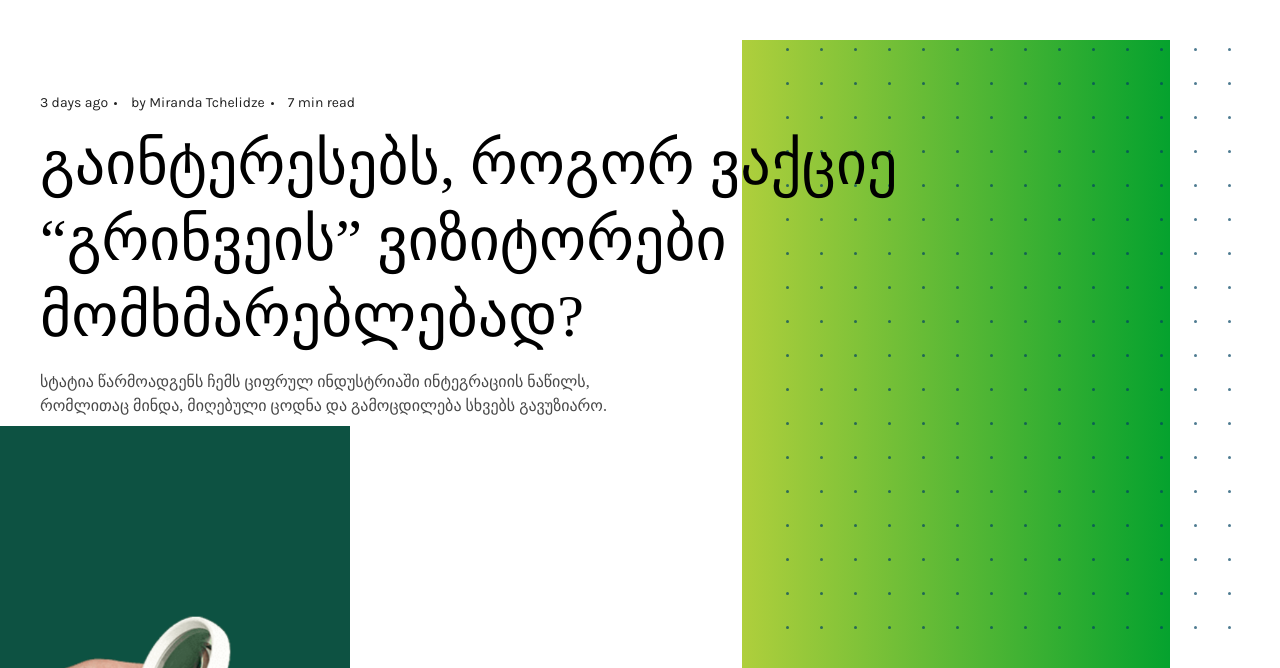
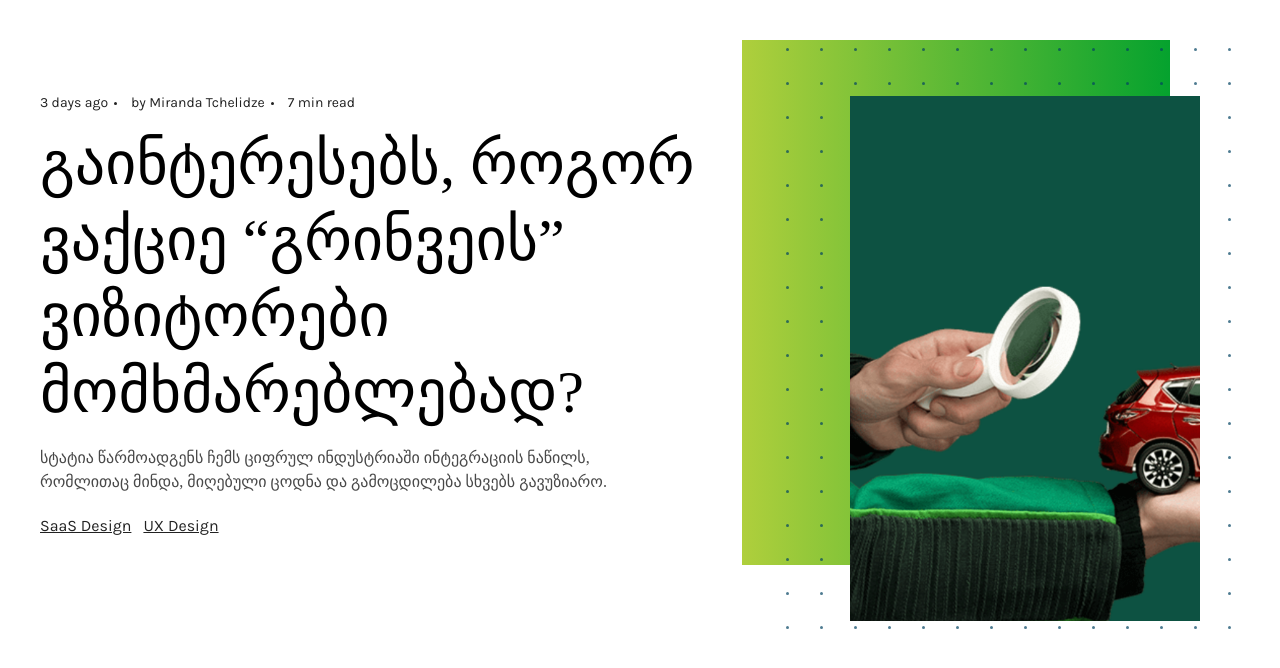
Before and after one commit to Mitchelidze/Resume, a website: page blog.html in a window 1280 px wide. Shown: the part 74-742 px from the top of the page. Drawn offline with nearby package versions, Linux system fonts and the light colour scheme.

Commit message:
updating blog

```diff
--- a/blog.html
+++ b/blog.html
@@ -200,7 +200,7 @@
             </div>
         </div>
     </footer>
-
+    <script src="js/nav.js"></script>
 </body>
 
 </html>
--- a/scss/main/blog.scss
+++ b/scss/main/blog.scss
@@ -41,19 +41,23 @@
         position: relative;
         max-width: 100%;
         display: flex;
-        flex-wrap: wrap;
+        @include mobile {
+            flex-wrap: wrap;
+        }
 
         .item_image {
             position: relative;
-            z-index: 1;
-            max-width: 350px;
+            top: 0;
+            right: 40px;
+            order: 2;
+            float: none;
+            width: 350px;
             height: 525px;
             object-fit: cover;
-            top: -32px;
-            right: 40px;
-            animation: slideTopImage 1s ease;
-            order: 2;
+            margin: 0;
             flex: 0 0 350px;
+            line-height: 0;
+            z-index: 1;
 
             @include mobile {
                 right: 0;
@@ -81,7 +85,7 @@
                 bottom: 10px;
                 position: absolute;
                 top: -76px;
-                left: 48px;
+                left: 8px;
                 display: block;
                 content: '';
                 max-width: 330px;
@@ -100,6 +104,7 @@
                 max-width: 428px;
                 z-index: -3;
                 width: 100%;
+                height: 525px;
                 background: linear-gradient(90deg, rgba(175,207,60,1) 0%, rgba(5,162,46,1) 100%);
                 @include mobile {
                     z-index: -3;
@@ -145,7 +150,7 @@
                 }
             }
             .item_title {
-                max-width: 1000px;
+                // max-width: 1000px;
                 font-size: 60px;
                 line-height: 76px;
                 margin-bottom: 16px;
```
Also changed, not shown: styles/style.css.
